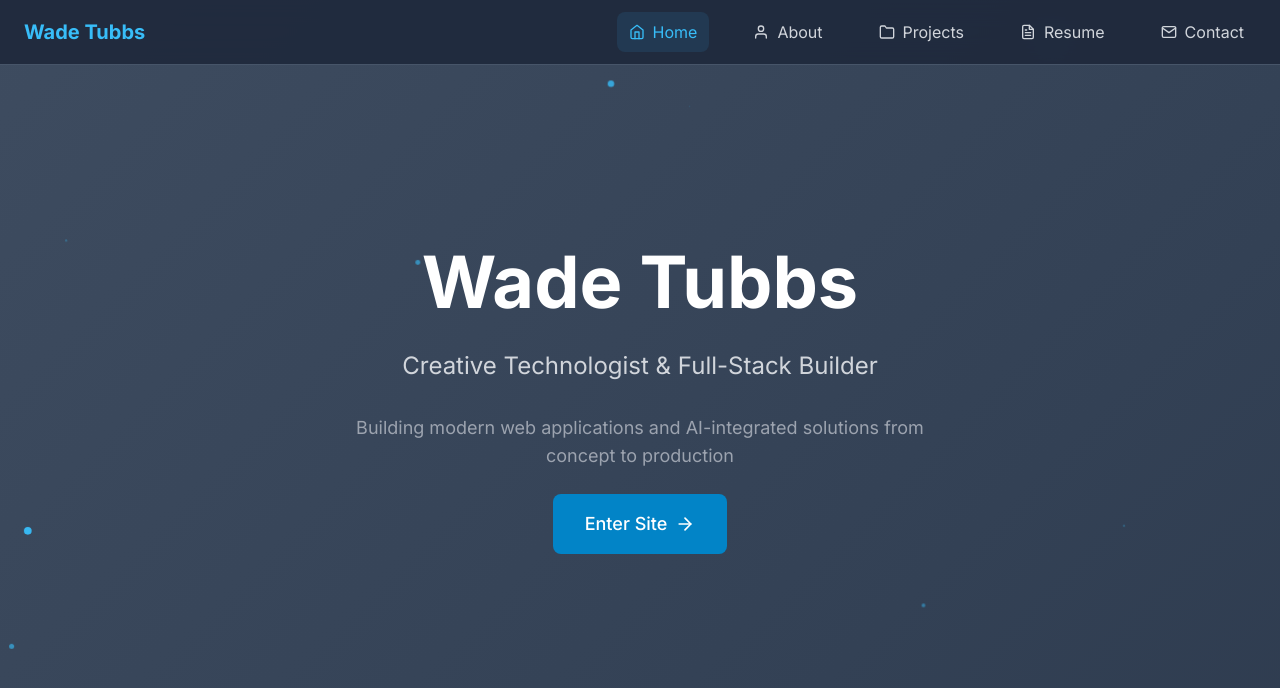
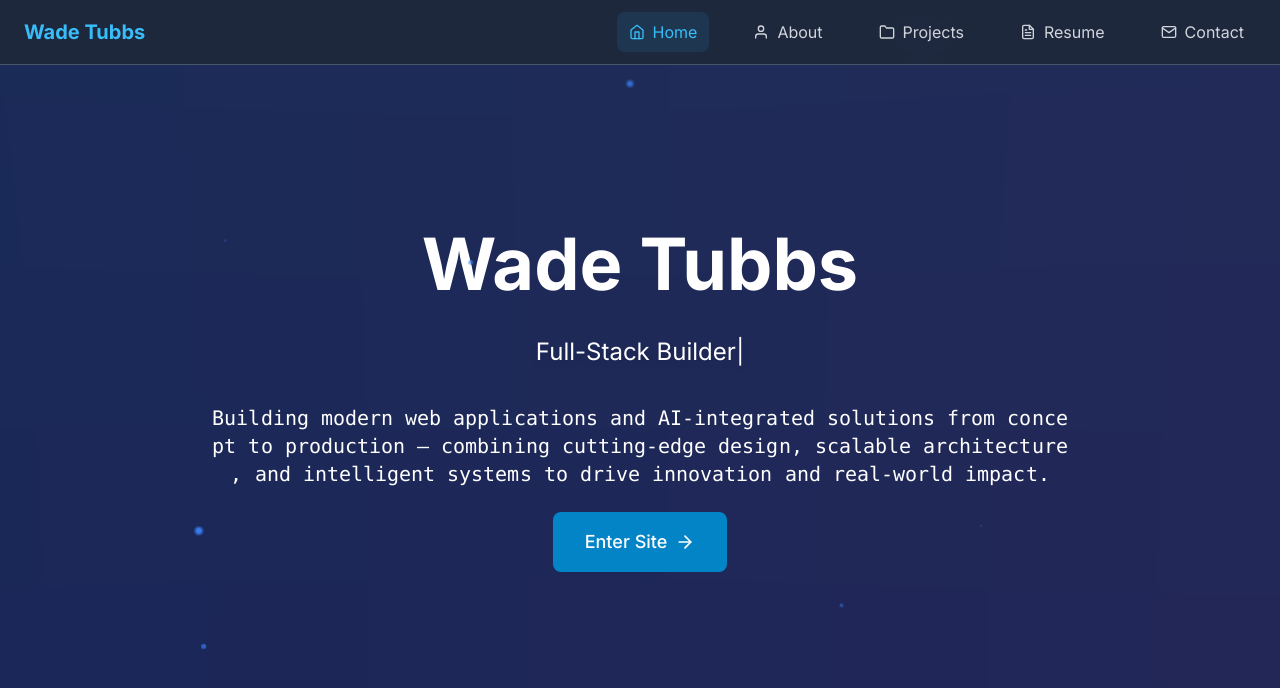
Before and after one commit to waders001/wade-tubbs-portfolio, a React (Create React App) app in the folder frontend/: page / in a window 1280 px wide. Shown: the top 688 px of the page. Built offline with nearby package versions, Linux system fonts and the light colour scheme.

Commit message:
🚀 Landing page update: Added scrambled text effect, typewriter animation, and ShaderBackground

```diff
--- a/frontend/package.json
+++ b/frontend/package.json
@@ -3,17 +3,23 @@
   "version": "1.0.0",
   "private": true,
   "dependencies": {
+    "@react-three/drei": "^9.56.6",
+    "@react-three/fiber": "^8.13.6",
     "@testing-library/jest-dom": "^5.16.4",
     "@testing-library/react": "^13.3.0",
     "@testing-library/user-event": "^13.5.0",
     "axios": "^1.3.0",
     "framer-motion": "^10.0.0",
+    "gsap": "^3.13.0",
     "react": "^18.2.0",
     "react-dom": "^18.2.0",
     "react-icons": "^4.7.1",
     "react-router-dom": "^6.8.0",
     "react-scripts": "^5.0.1",
+    "react-simple-typewriter": "^5.0.1",
+    "react-type-animation": "^3.2.0",
     "tailwindcss": "^3.2.4",
+    "three": "^0.178.0",
     "web-vitals": "^2.1.4"
   },
   "scripts": {
--- /dev/null
+++ b/frontend/src/components/ScrambledText.js
@@ -0,0 +1,76 @@
+import { useEffect, useRef } from "react";
+import { gsap } from "gsap";
+import { SplitText } from "gsap/SplitText";
+import { ScrambleTextPlugin } from "gsap/ScrambleTextPlugin";
+
+gsap.registerPlugin(SplitText, ScrambleTextPlugin);
+
+const ScrambledText = ({
+  radius = 100,
+  duration = 1.2,
+  speed = 0.5,
+  scrambleChars = ".:",
+  className = "",
+  style = {},
+  children,
+}) => {
+  const rootRef = useRef(null);
+
+  useEffect(() => {
+    if (!rootRef.current) return;
+
+    const paragraph = rootRef.current.querySelector("p");
+    const split = SplitText.create(paragraph, {
+      type: "chars",
+      charsClass: "inline-block will-change-transform",
+    });
+
+    split.chars.forEach((el) => {
+      const c = el;
+      gsap.set(c, { attr: { "data-content": c.innerHTML } });
+    });
+
+    const handleMove = (e) => {
+      split.chars.forEach((el) => {
+        const c = el;
+        const { left, top, width, height } = c.getBoundingClientRect();
+        const dx = e.clientX - (left + width / 2);
+        const dy = e.clientY - (top + height / 2);
+        const dist = Math.hypot(dx, dy);
+
+        if (dist < radius) {
+          gsap.to(c, {
+            overwrite: true,
+            duration: duration * (1 - dist / radius),
+            scrambleText: {
+              text: c.dataset.content || "",
+              chars: scrambleChars,
+              speed,
+            },
+            ease: "none",
+          });
+        }
+      });
+    };
+
+    const el = rootRef.current;
+    el.addEventListener("pointermove", handleMove);
+
+    return () => {
+      el.removeEventListener("pointermove", handleMove);
+      split.revert();
+    };
+  }, [radius, duration, speed, scrambleChars]);
+
+  return (
+    <div
+      ref={rootRef}
+      className={`mx-auto px-4 max-w-4xl font-mono text-[clamp(1rem,3vw,1.25rem)] text-white text-center leading-relaxed ${className}`}
+      style={style}
+    >
+      <p className="break-words whitespace-normal">{children}</p>
+    </div>
+  );
+};
+
+export default ScrambledText;
--- /dev/null
+++ b/frontend/src/components/ShaderBackground.jsx
@@ -0,0 +1,58 @@
+import React, { useRef } from 'react';
+import { Canvas, useFrame } from '@react-three/fiber';
+import { extend } from '@react-three/fiber';
+import * as THREE from 'three';
+
+const AnimatedPlane = () => {
+  const meshRef = useRef();
+
+  const uniforms = {
+    uTime: { value: 0 },
+  };
+
+  useFrame(({ clock }) => {
+    if (meshRef.current) {
+      meshRef.current.material.uniforms.uTime.value = clock.getElapsedTime();
+    }
+  });
+
+  return (
+    <mesh ref={meshRef} scale={[10, 10, 1]}>
+      <planeGeometry args={[2, 2, 64, 64]} />
+      <shaderMaterial
+        uniforms={uniforms}
+        vertexShader={`
+          uniform float uTime;
+          varying vec2 vUv;
+          void main() {
+            vUv = uv;
+            vec3 pos = position;
+            pos.z += sin(pos.x * 10.0 + uTime) * 0.1;
+            pos.z += sin(pos.y * 10.0 + uTime) * 0.1;
+            gl_Position = projectionMatrix * modelViewMatrix * vec4(pos, 1.0);
+          }
+        `}
+        fragmentShader={`
+          varying vec2 vUv;
+          void main() {
+            vec3 color = vec3(0.1 + 0.5 * vUv.x, 0.2 + 0.5 * vUv.y, 1.0);
+            gl_FragColor = vec4(color, 0.25);
+          }
+        `}
+        transparent
+      />
+    </mesh>
+  );
+};
+
+const ShaderBackground = () => {
+  return (
+    <div className="absolute inset-0 z-0">
+      <Canvas camera={{ position: [0, 0, 2] }}>
+        <AnimatedPlane />
+      </Canvas>
+    </div>
+  );
+};
+
+export default ShaderBackground;
--- a/frontend/src/pages/Landing.js
+++ b/frontend/src/pages/Landing.js
@@ -2,17 +2,25 @@ import React from 'react';
 import { motion } from 'framer-motion';
 import { Link } from 'react-router-dom';
 import { FiArrowRight } from 'react-icons/fi';
+import { TypeAnimation } from 'react-type-animation';
+import ShaderBackground from '../components/ShaderBackground';
+import ScrambledText from '../components/ScrambledText';
 
 const Landing = () => {
   return (
-    <div className="min-h-screen gradient-bg flex items-center justify-center px-4 md:px-6 pt-16 md:pt-0">
-      <div className="text-center max-w-4xl mx-auto">
+    <div className="min-h-screen relative overflow-hidden px-4 md:px-6 pt-16 md:pt-0 bg-[#0b1120]">
+      {/* Radial Overlay + Shader */}
+      <div className="absolute inset-0 bg-gradient-radial from-[#1e293b]/50 to-transparent z-0" />
+      <ShaderBackground />
+
+      <div className="text-center max-w-4xl mx-auto flex items-center justify-center min-h-screen relative z-10">
         <motion.div
           initial={{ opacity: 0, y: 50 }}
           animate={{ opacity: 1, y: 0 }}
           transition={{ duration: 0.8 }}
           className="space-y-8"
         >
+          {/* Name */}
           <motion.h1
             initial={{ opacity: 0, y: 30 }}
             animate={{ opacity: 1, y: 0 }}
@@ -22,24 +30,46 @@ const Landing = () => {
             Wade Tubbs
           </motion.h1>
 
-          <motion.p
+          {/* Typewriter (NO EXTRA |) */}
+          <motion.div
             initial={{ opacity: 0, y: 30 }}
             animate={{ opacity: 1, y: 0 }}
             transition={{ duration: 0.8, delay: 0.4 }}
-            className="text-xl md:text-2xl text-gray-300 mb-8 max-w-2xl mx-auto"
+            className="mb-4 max-w-2xl mx-auto text-xl md:text-2xl text-gray-300 h-[2.5rem] flex justify-center items-center"
           >
-            Creative Technologist & Full-Stack Builder
-          </motion.p>
+            <TypeAnimation
+              sequence={[
+                'Creative Technologist',
+                2000,
+                'Full-Stack Builder',
+                2000,
+                'AI Explorer',
+                2000,
+              ]}
+              wrapper="span"
+              speed={50}
+              repeat={Infinity}
+              className="inline-block text-white drop-shadow-md"
+              cursor={true} // ✅ built-in blinking cursor
+            />
+          </motion.div>
 
+          {/* Scrambled Text Description */}
           <motion.div
             initial={{ opacity: 0, y: 30 }}
             animate={{ opacity: 1, y: 0 }}
             transition={{ duration: 0.8, delay: 0.6 }}
             className="space-y-6"
           >
-            <p className="text-gray-400 text-lg max-w-xl mx-auto">
-              Building modern web applications and AI-integrated solutions from concept to production
-            </p>
+            <ScrambledText
+              radius={120}
+              duration={1.2}
+              speed={0.5}
+              scrambleChars=".:-"
+              className="mx-auto max-w-2xl text-lg md:text-xl leading-relaxed text-gray-200"
+            >
+              Building modern web applications and AI-integrated solutions from concept to production — combining cutting-edge design, scalable architecture, and intelligent systems to drive innovation and real-world impact.
+            </ScrambledText>
 
             <Link
               to="/about"
@@ -51,7 +81,7 @@ const Landing = () => {
           </motion.div>
         </motion.div>
 
-        {/* Floating particles animation */}
+        {/* Floating Particles */}
         <div className="absolute inset-0 overflow-hidden pointer-events-none">
           {[...Array(20)].map((_, i) => (
             <motion.div
@@ -61,15 +91,15 @@ const Landing = () => {
                 opacity: [0, 1, 0],
                 scale: [0, 1, 0],
                 y: [-20, -100, -180],
-                x: [0, Math.random() * 100 - 50, Math.random() * 200 - 100]
+                x: [0, Math.random() * 100 - 50, Math.random() * 200 - 100],
               }}
               transition={{
                 duration: 3,
                 repeat: Infinity,
                 delay: i * 0.2,
-                repeatDelay: 1
+                repeatDelay: 1,
               }}
-              className="absolute w-2 h-2 bg-primary-400 rounded-full"
+              className="absolute w-2 h-2 bg-blue-500 rounded-full opacity-80 blur-[1px]"
               style={{
                 left: `${Math.random() * 100}%`,
                 top: `${Math.random() * 100}%`,
--- a/frontend/tailwind.config.js
+++ b/frontend/tailwind.config.js
@@ -38,6 +38,7 @@ module.exports = {
         'fade-in': 'fadeIn 0.5s ease-in-out',
         'slide-up': 'slideUp 0.5s ease-out',
         'gradient': 'gradient 6s ease infinite',
+        blink: 'blink 1s step-start infinite', // ✅ Add this
       },
       keyframes: {
         fadeIn: {
@@ -52,6 +53,10 @@ module.exports = {
           '0%, 100%': { backgroundPosition: '0% 50%' },
           '50%': { backgroundPosition: '100% 50%' },
         },
+        blink: {
+          '0%, 100%': { opacity: '1' },
+          '50%': { opacity: '0' },
+        },
       },
     },
   },
```
Also changed, not shown: 1 other file (tests, documents, lock files or other folders).
